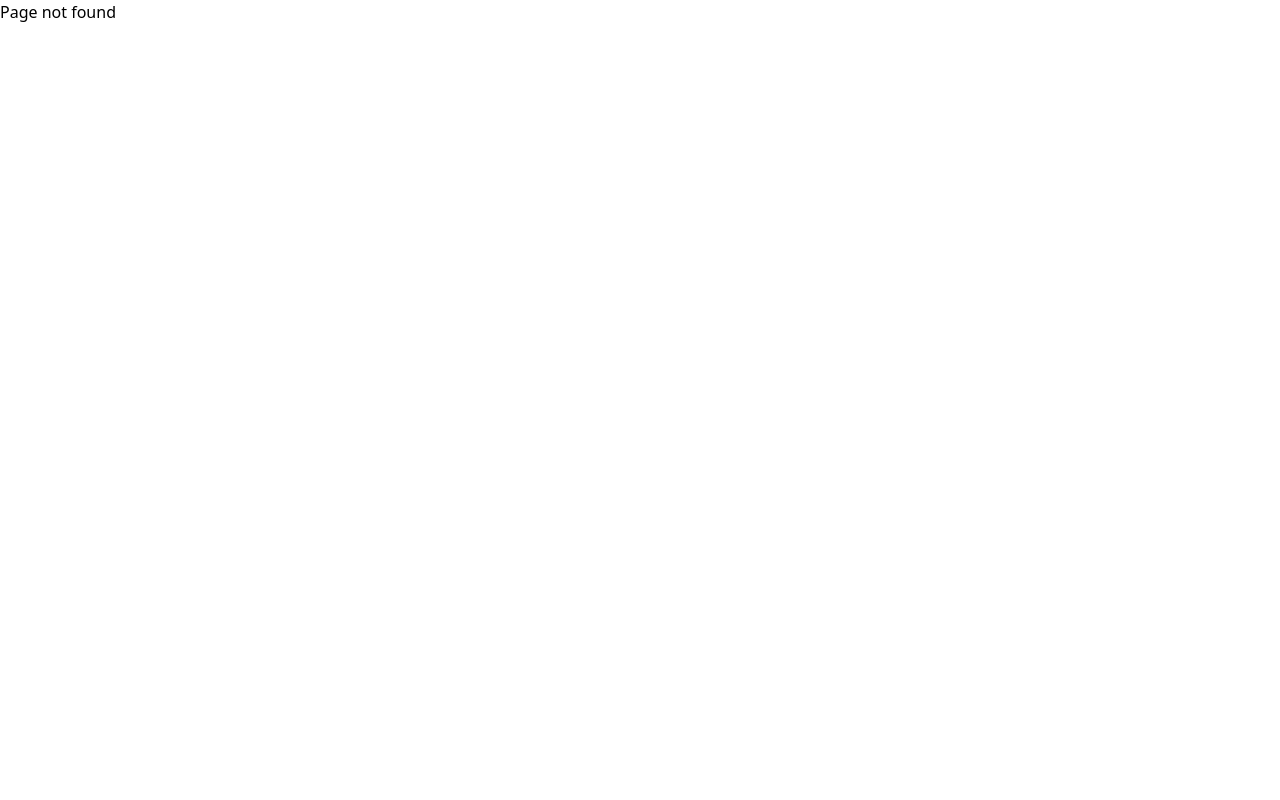
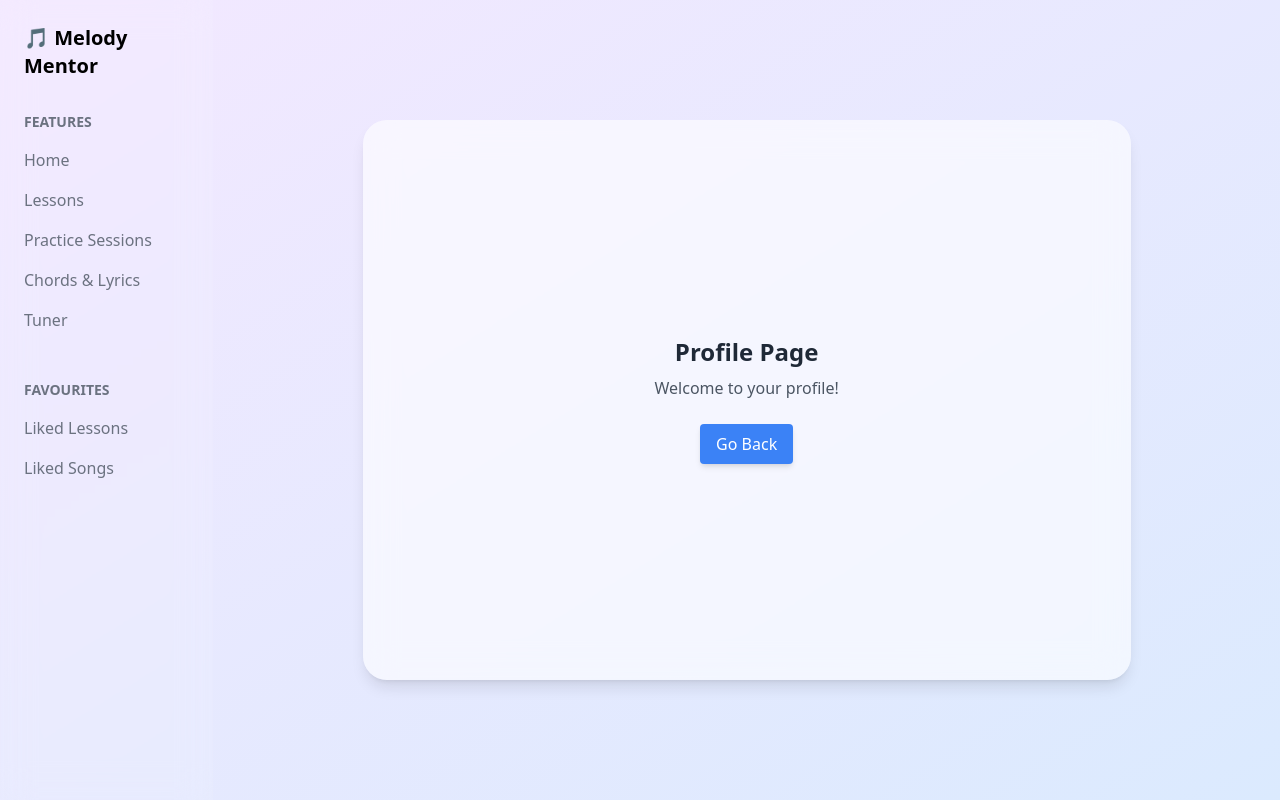
Before and after one commit to prastavana/Web-Frontend-MM, a React (Vite) app: page /profile in a window 1280 px wide. Before the commit this address had no page. Built offline with nearby package versions, Linux system fonts and the light colour scheme.

Commit message:
Profile page

```diff
--- a/src/App.jsx
+++ b/src/App.jsx
@@ -17,6 +17,7 @@ import AddLesson from "./core/private/addLesson.jsx";
 import Gettingstarted from "./core/public/gettingstarted.jsx";
 import SongDetails from "./core/public/songDetails.jsx";
 import TunerInst from "./core/public/tunerInst.jsx";
+import Profile from "./core/public/profile.jsx";
 
 function App() {
   const [isAuthenticated, setIsAuthenticated] = useState(false);
@@ -48,6 +49,7 @@ function App() {
     { path: "/chords", element: <ChordAndLyricPage /> },
     { path: "/song/:songId", element: <SongDetails /> }, // Added dynamic route for SongDetails
     { path: "/tuner", element: <TunerInst /> },
+    { path: "/profile", element: < Profile/> },
 
     { path: "*", element: <>Page not found</> },
   ];
@@ -83,7 +85,7 @@ function App() {
       element: (
           <ProtectedRoute isAdminRoute={true} isAuthenticated={isAuthenticated} isAdmin={isAdmin}>
             <AddLesson />
-          </ProtectedRoute>
+99          </ProtectedRoute>
       ),
     },
   ];
--- a/src/core/public/dashboard.jsx
+++ b/src/core/public/dashboard.jsx
@@ -1,11 +1,14 @@
 import React from "react";
+import { useNavigate } from "react-router-dom"; // Import useNavigate
 import Sidebar from "../../components/sidebar.jsx";
 
 export default function Dashboard() {
+    const navigate = useNavigate(); // Initialize navigate function
+
     return (
         <div className="h-screen bg-gradient-to-br from-purple-100 to-blue-100 flex">
             {/* Sidebar */}
-           <Sidebar/>
+            <Sidebar/>
 
             {/* Main Content */}
             <main className="flex-1 p-6 flex justify-center items-start mt-6">
@@ -39,9 +42,10 @@ export default function Dashboard() {
                             </button>
                         </div>
                     </div>
+
                     {/* Flex Container for the two boxes */}
                     <div className="mt-12 flex gap-8">
-                        {/* Play Along Song with Chords - Increased width */}
+                        {/* Play Along Song with Chords */}
                         <div className="relative h-48 w-1/2 rounded-xl overflow-hidden bg-gradient-to-r from-blue-400 to-blue-500 text-white shadow-lg">
                             <img
                                 src="src/assets/images/guitar2.jpg"
@@ -54,7 +58,7 @@ export default function Dashboard() {
                             </div>
                         </div>
 
-                        {/* Tune Your Instruments - Increased width */}
+                        {/* Tune Your Instruments */}
                         <div className="relative h-48 w-1/2 rounded-xl overflow-hidden bg-gradient-to-r from-green-400 to-green-500 text-white shadow-lg">
                             <img
                                 src="src/assets/images/pick.jpg"
@@ -67,10 +71,6 @@ export default function Dashboard() {
                             </div>
                         </div>
                     </div>
-
-
-
-
                 </div>
             </main>
 
@@ -80,6 +80,7 @@ export default function Dashboard() {
                     src="src/assets/images/nezuko.jpg"
                     alt="Profile"
                     className="w-16 h-16 rounded-full border border-gray-300 cursor-pointer mt-4"
+                    onClick={() => navigate("/profile")} // Navigate on click
                 />
             </aside>
         </div>
--- /dev/null
+++ b/src/core/public/profile.jsx
@@ -0,0 +1,30 @@
+import React from "react";
+import { useNavigate } from "react-router-dom"; // Import useNavigate
+import Sidebar from "../../components/sidebar.jsx";
+
+export default function Profile() {
+    const navigate = useNavigate(); // Initialize navigate function
+
+    return (
+        <div className="h-screen bg-gradient-to-br from-purple-100 to-blue-100 flex">
+            {/* Sidebar */}
+            <Sidebar />
+
+            {/* Main Content */}
+            <main className="flex-1 p-6 flex justify-center items-center">
+                <div className="bg-white bg-opacity-60 backdrop-blur-lg rounded-3xl shadow-lg p-8 w-full max-w-3xl h-[70vh] flex flex-col items-center justify-center">
+                    <h2 className="text-2xl font-bold text-gray-800">Profile Page</h2>
+                    <p className="mt-2 text-gray-600">Welcome to your profile!</p>
+
+                    {/* Back Button */}
+                    <button
+                        onClick={() => navigate(-1)} // Navigate back to the previous page
+                        className="mt-6 py-2 px-4 rounded text-white bg-blue-500 hover:bg-blue-700 shadow-md"
+                    >
+                        Go Back
+                    </button>
+                </div>
+            </main>
+        </div>
+    );
+}
```
